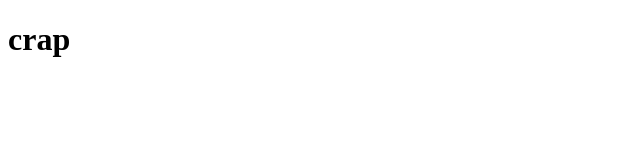
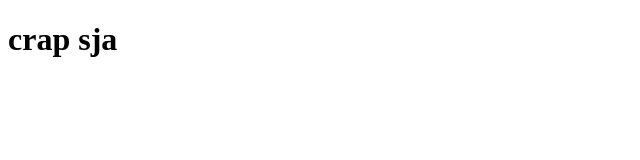
Before and after one commit to KirtiNa/crap, a plain HTML site: page index.html in a window 1280 px wide. Shown: the full height of the page, 0-640 px from the left. Drawn offline with Linux system fonts and the light colour scheme.

```diff
--- a/index.html
+++ b/index.html
@@ -2,7 +2,7 @@
 <html>
 <body>
 
-<h1>crap</h1>
+<h1>crap sja</h1>
 
 </body>
 </html>
```
